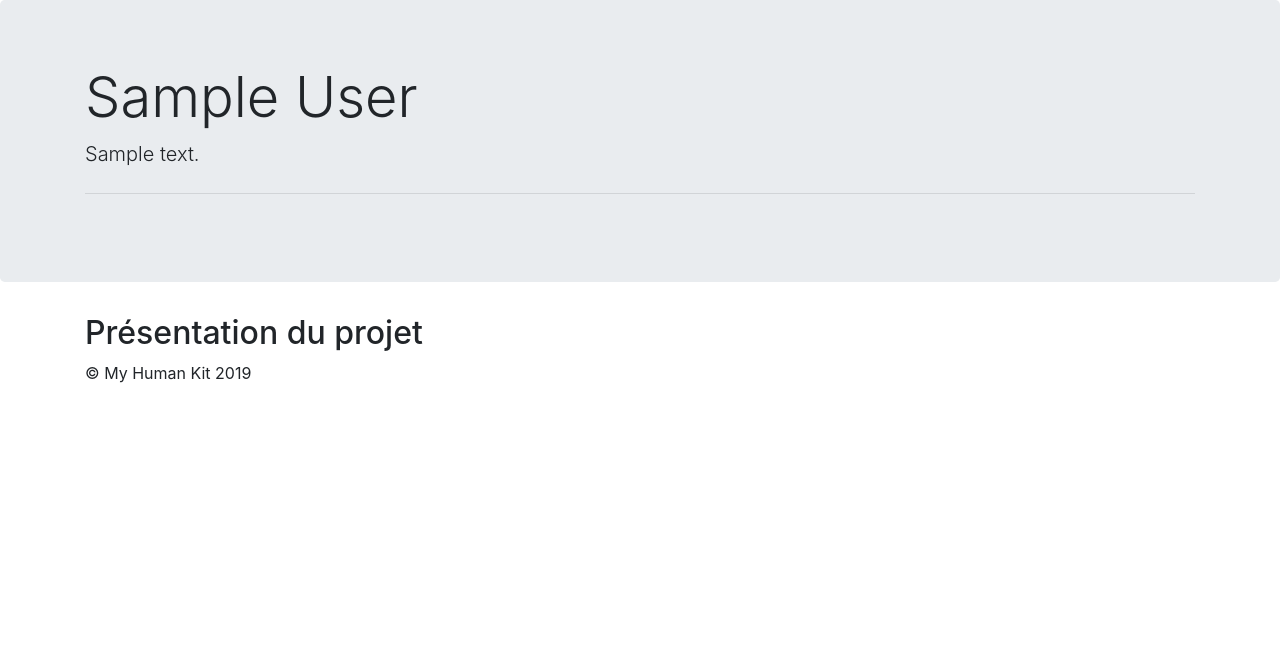
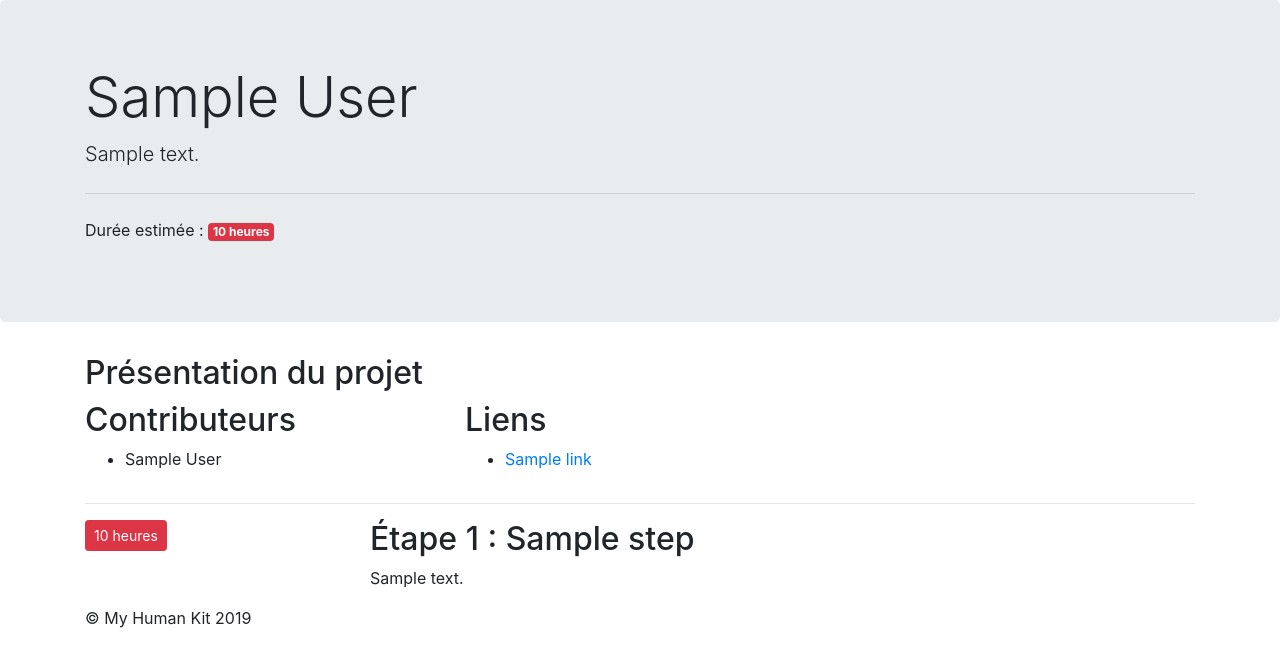
Before and after one commit to myhumankit/myworkshop, a Flask app: template templates/project.html in a window 1280 px wide. Shown: the part 56-723 px from the top of the page. Run offline with Flask 2, Linux system fonts and the light colour scheme; the template is opened without the code that fills it: most values are stand-ins (such as "Sample title", 1, 10 or a date in 2020); some libraries are stand-ins or nearby versions.

Commit message:
add steps visualisation and computed datas

```diff
--- a/app.py
+++ b/app.py
@@ -53,5 +53,19 @@ def project_details(organisation, repository):
     except Exception as valid_err:
         return render_template('error.html', title='400 - Bad Request', details='The source file is not a valid JSON.', message=valid_err), 400
 
+    # some datas are computed
+    duration = 0
+
+    if 'steps' in data['project']:
+        for step in data['project']['steps']:
+            if 'duration' in step:
+                duration += step['duration']
+
+    data['project']['computed'] = {
+        "duration": duration
+    }
+
+    data['project']['base_url'] = base_url
+
     # project rendering
-    return render_template('project.html', project=data['project'], base_url=base_url)
+    return render_template('project.html', project=data['project'])
--- a/templates/project.html
+++ b/templates/project.html
@@ -6,17 +6,68 @@
         <h1 class="display-4">{{ project.full_name }}</h1>
         <p class="lead">{{ project.short_description }}</p>
         <hr class="my-4">
+        <p>
+            Durée estimée : <span class="badge badge-danger">{{ project.computed.duration }} heures</span>
+        </p>
     </div>
 </div>
 
 <div class="container">
+
     <div class="row">
         <div class="col-md-12">
             <h2>Présentation du projet</h2>
             {% if project.featured_image.url %}
-            <img src="{{ format_url(project.featured_image.url, base_url) }}" class="d-block w-100 img-thumbnail">
+            <img src="{{ format_url(project.featured_image.url, project.base_url) }}" class="d-block w-100 img-thumbnail">
             {% endif %}
         </div>
     </div>
+
+    <div class="row">
+        {% if project.contributors %}
+        <div class="col-md-4">
+            <h2>Contributeurs</h2>
+            <ul>
+                {% for contributor in project.contributors %}
+                <li>{{ contributor.full_name }} {{ '('+contributor.role+')' if contributor.role }}</li>
+                {% endfor %}
+            </ul>
+        </div>
+        {% endif %}
+
+        {% if project.links %}
+        <div class="col-md-4">
+            <h2>Liens</h2>
+            <ul>
+                {% for link in project.links %}
+                <li><a href="{{ format_url(link.url, project.base_url) }}">{{ link.title }}</a></li>
+                {% endfor %}
+            </ul>
+        </div>
+        {% endif %}
+    </div>
+
+    {% if project.steps %}
+    {% for step in project.steps %}
+    <hr>
+    <div class="row">
+        <div class="col-md-3">
+            <!-- menu of the step -->
+            {% if step.duration %}
+            <button type="button" class="btn btn-sm btn-danger">{{ step.duration }} heures</button>
+            {% endif %}
+        </div>
+        <div class="col-md-9">
+            <!-- body of the step -->
+            <h2>Étape {{ loop.index }} : {{ step.title }}</h2>
+            <p>{{ step.content }}</p>
+        </div>
+    </div>
+    {% endfor %}
+    {% endif %}
+
+
+
+
 </div> <!-- /container -->
 {% endblock %}
```
